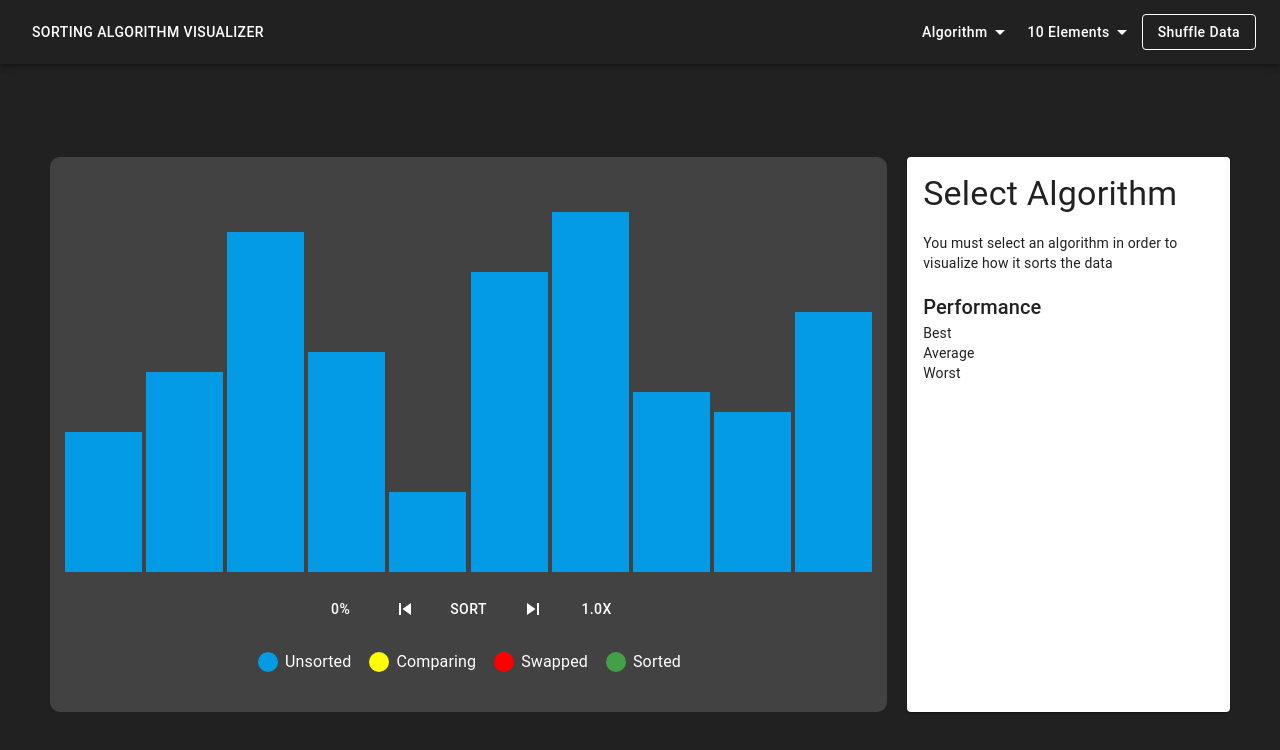
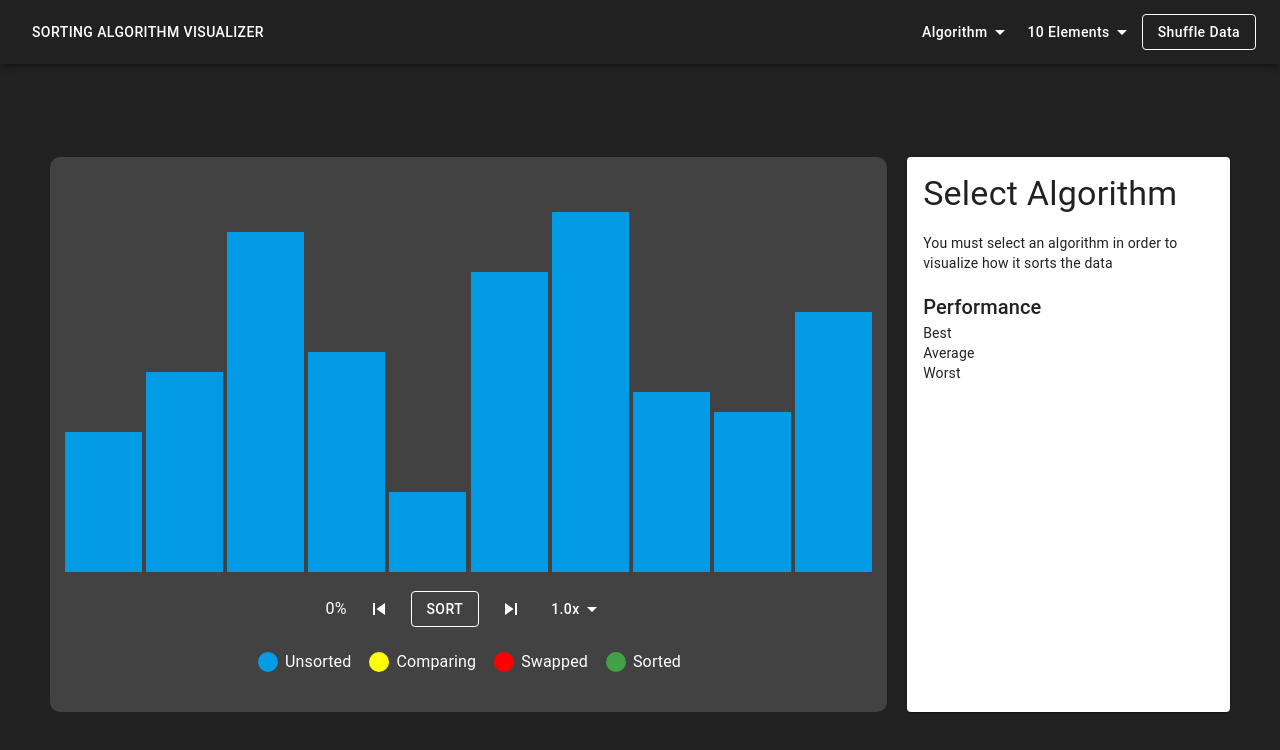
Before and after one commit to joshkim23/sorting-algo-visualization-app, a React (Create React App) app: page / in a window 1280 px wide. Shown: the top 750 px of the page. Built offline with nearby package versions, Linux system fonts and the light colour scheme.

Commit message:
added speed drop down and logic to change time out speed accordingly when user switches the sorting speed

```diff
--- a/src/App.js
+++ b/src/App.js
@@ -26,6 +26,7 @@ import lightBlue from '@material-ui/core/colors/lightBlue';
 // Utility
 import {generateRandomUniqueUnorderedList} from './helperFunctions.ts'; // still works!
 
+// Application CONSTANTS
 const ALGOINFO = [
     bubbleSortInfo,
     selectionSortInfo,
@@ -40,6 +41,10 @@ const ALGORITHMS = [
     SelectionSort,
     InsertionSort
 ]
+
+const ALGONAMES = ALGOINFO.map(algo => algo.name);
+const DATASIZES = ['5', '10', '25', '50', '100'];
+const SPEEDS = ['0.25', '0.5', '1.0', '1.5', '2.0'];
 
 const COLORKEYS = [{
         key: 'Unsorted',
@@ -56,11 +61,6 @@ const COLORKEYS = [{
     }
 ];
 
-const ALGONAMES = ALGOINFO.map(algo => algo.name);
-
-const DATASIZES = ['5', '10', '25', '50', '100'];
-
-// const SPEEDS = ['0.25x', '0.5x', '1.0x', '1.5x', '2.0x'];
 
 // Controls the program, grabs the algorithm and data size that are selected, runs/stops the algorithm, sends data points to child component, renders relevant data
 const App = () => {
@@ -125,6 +125,7 @@ const App = () => {
         swapped: []
     }); // the data that's initially a deep copy of data then iterates through tracker.steps - this is what's sent to the data sorting window
     const [sortedData, setSortedData] = useState(null); // sorted array stored as soon as sorting algo is selected ahead of time to check
+    const [sortSpeed, setSortSpeed] = useState(SPEEDS[2]);
 
     useEffect(() => {
         setDataSize('10');
@@ -167,10 +168,14 @@ const App = () => {
                 if (index === trackerStepSnippetFromIndex.length-1) {
                     setTrackerIndex(trackerIndex++);
                 }
-            }, 100 * index);
+            }, (150 * (1/sortSpeed)) * index);
         });
 
         setTrackerIndex(tracker.steps.length);
+    }
+
+    function speedSelected(index) {
+        setSortSpeed(SPEEDS[index]);
     }
 
 
@@ -269,6 +274,9 @@ const App = () => {
                         colorKeys={COLORKEYS}
                         trackerSize={tracker.steps.length}
                         trackerStep={trackerIndex}
+                        speed={sortSpeed}
+                        listOfSpeeds={SPEEDS}
+                        handleSpeedSelected={speedSelected}
                     />
                 </div>
 
--- a/src/components/SortingStepControls.js
+++ b/src/components/SortingStepControls.js
@@ -1,10 +1,15 @@
-import React from 'react';
+import React, {useState} from 'react';
+import Typography from '@material-ui/core/Typography'
 import ColorKeyItem from './ColorKeyItem.js';
 import Button from '@material-ui/core/Button';
 import SkipPrevious from '@material-ui/icons/SkipPrevious'
 import SkipNext from '@material-ui/icons/SkipNext';
+import Menu from '@material-ui/core/Menu';
+import MenuItem from '@material-ui/core/MenuItem';
+import ArrowDropDownIcon from '@material-ui/icons/ArrowDropDown';
+import green from '@material-ui/core/colors/green';
 
-const SortingStepControls = ({ handleNextButton, handlePrevButton, sortButton, colorKeys, trackerStep, trackerSize }) => {
+const SortingStepControls = ({ handleNextButton, handlePrevButton, sortButton, colorKeys, trackerStep, trackerSize, speed, listOfSpeeds, handleSpeedSelected }) => {
     const styles = {
         speed: {
 
@@ -18,10 +23,30 @@ const SortingStepControls = ({ handleNextButton, handlePrevButton, sortButton, c
             justifySelf: 'center'
         },
         buttons: {
+            display: 'flex',
             justifySelf: 'center',
+            alignSelf: 'center',
+            justifyContent: 'center',
             color: 'white'
         }
     }
+
+    const [anchorEl, setAnchorEl] = useState(null);
+
+    // Control speed menu button drop down open&close
+    const handleClick = (event) => {
+        setAnchorEl(event.currentTarget);
+      };
+    const handleClose = () => {
+    setAnchorEl(null);
+    };
+
+    function handleSpeedSelection(index) {
+        handleClose();
+        handleSpeedSelected(index);
+        console.log('speed selection index: ', index);
+    }
+
 
     function getTrackerProgress() {
         return `${Math.floor((trackerStep/trackerSize)*100)}%`;
@@ -30,15 +55,15 @@ const SortingStepControls = ({ handleNextButton, handlePrevButton, sortButton, c
         <div style={styles.layout}>
 
             <div style ={styles.buttons}>
-                <Button style={{color: 'white'}}>
+                <Typography style={{color: 'white', alignSelf: 'center'}}>
                     {trackerSize ? getTrackerProgress() : '0%'}
-                </Button>
+                </Typography>
 
                 <Button>
                     <SkipPrevious style={{color: 'white'}} onClick={() => handlePrevButton()}/>
                 </Button>
 
-                <Button style={{color: 'white'}} onClick = {() => sortButton()}>
+                <Button color="inherit" variant="outlined" style={{color: 'white'}} onClick = {() => sortButton()}>
                     SORT
                 </Button>
 
@@ -46,9 +71,44 @@ const SortingStepControls = ({ handleNextButton, handlePrevButton, sortButton, c
                     <SkipNext style={{color: 'white'}}  />
                 </Button>
 
-                <Button style={{color: 'white'}}>
-                    1.0x
-                </Button>
+                {/* Speed drop down selector */}
+                <div style={{alignContent: 'center'}}>
+                        <Button
+                            style={{textTransform: 'none'}}
+                            color="inherit"
+                            aria-label="menu"
+                            aria-controls="simple-menu"
+                            aria-haspopup="true"
+                            onClick={handleClick}
+                        >
+                            {speed}x
+                            <ArrowDropDownIcon />
+                        </Button>
+                        <Menu
+                            id="simple-menu"
+                            style={{margin: '0', padding:'0'}}
+                            anchorEl={anchorEl}
+                            getContentAnchorEl={null}
+                            anchorOrigin={{ vertical: "bottom", horizontal: "center" }}
+                            transformOrigin={{ vertical: "top", horizontal: "center" }}
+                            keepMounted
+                            open={Boolean(anchorEl)}
+                            onClose={handleClose}
+                        >
+                            {listOfSpeeds.map((speed, index) => {
+                                return (
+                                    <MenuItem
+                                        onMouseEnter={(e) => e.target.style.backgroundColor = `${green["600"]}`}
+                                        onMouseLeave={(e) => e.target.style.backgroundColor = '#ffffff'}
+                                        key={index}
+                                        onClick={() =>handleSpeedSelection(index)}
+                                    >
+                                        {speed}x
+                                    </MenuItem>
+                                )
+                            })}
+                        </Menu>
+                    </div>
             </div>
 
             <div>
```
